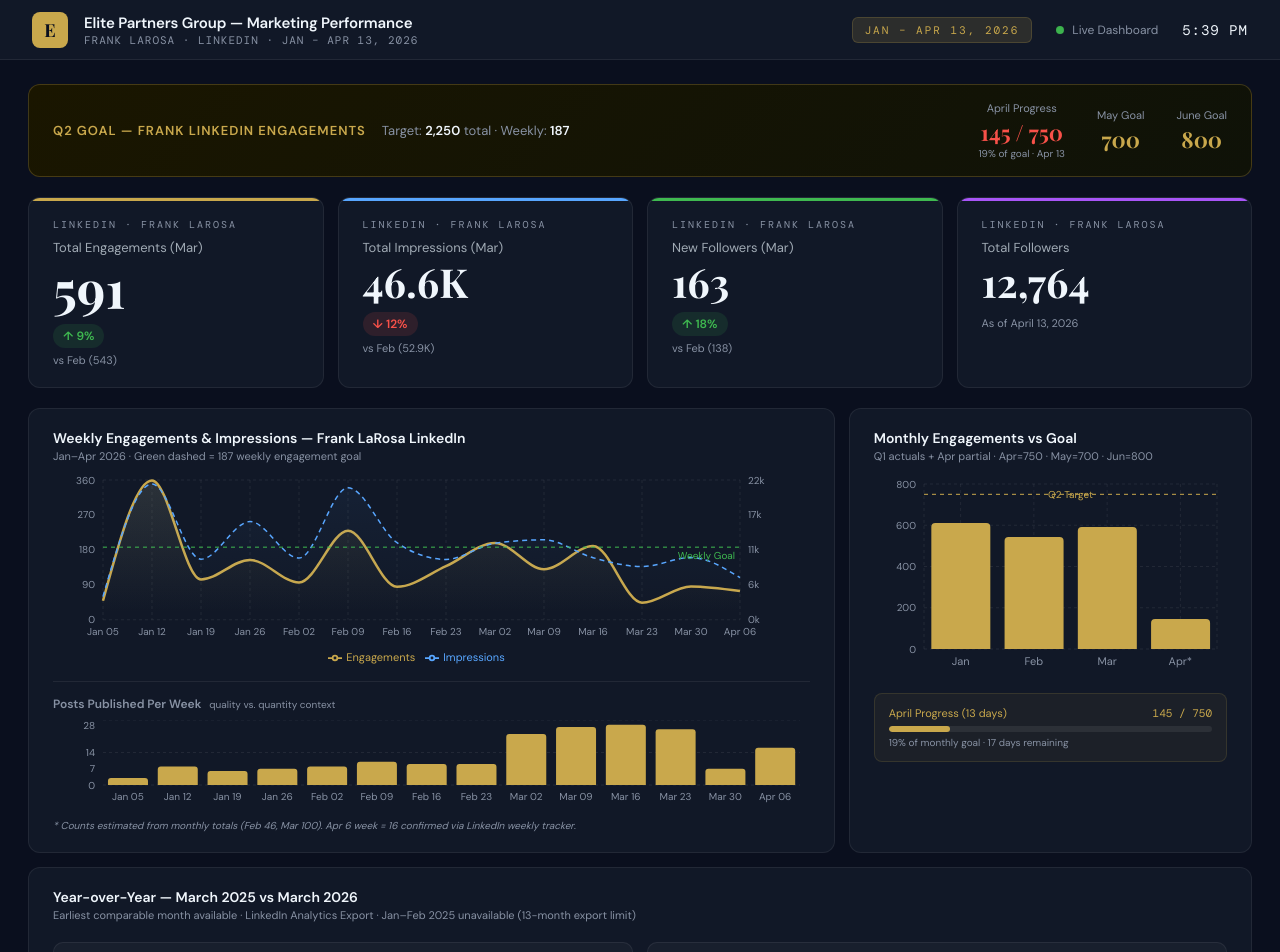
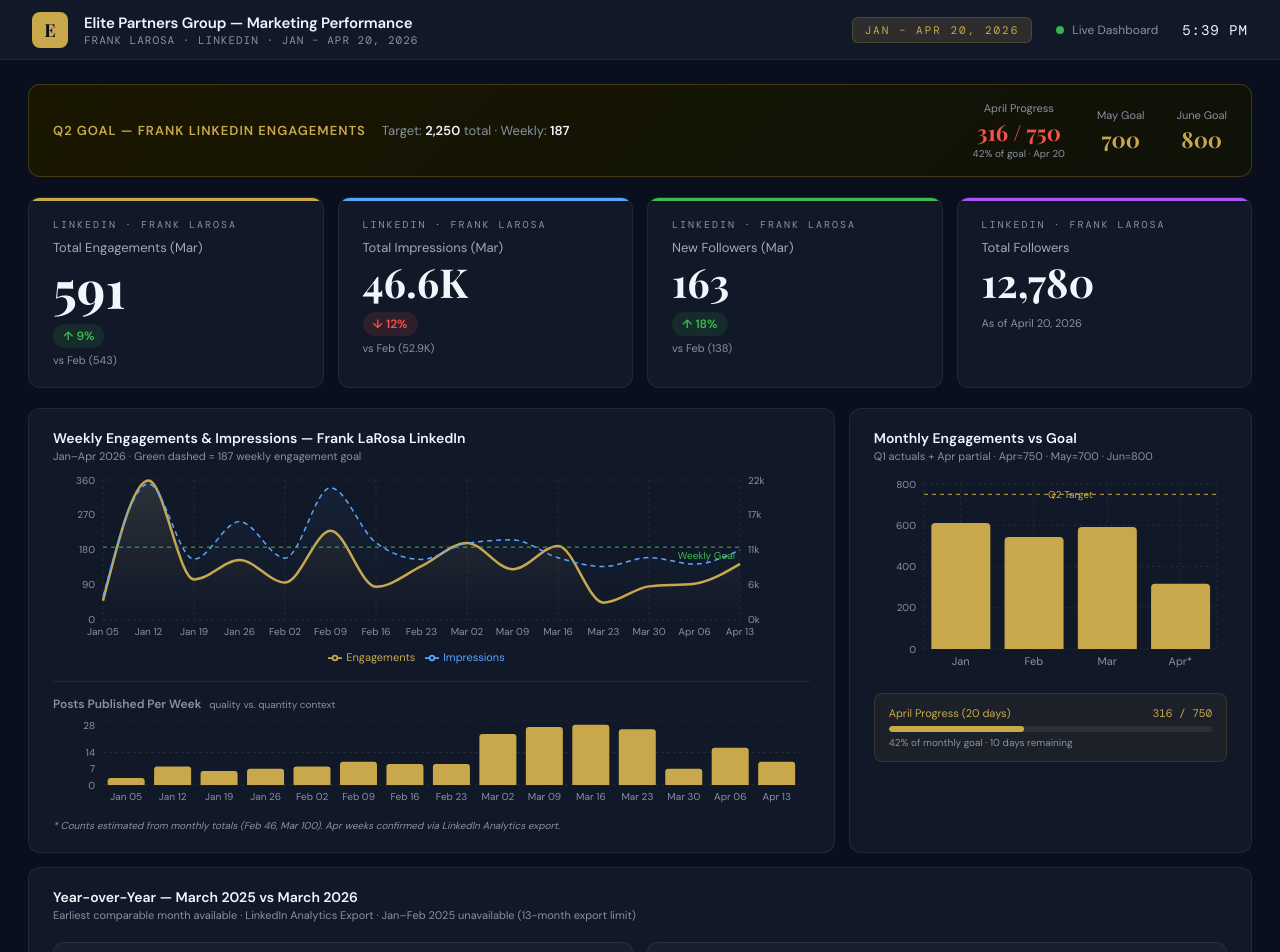
Before and after one commit to acostapabloEC/epg-marketing-dashboard, a React (Vite) app: page / in a window 1280 px wide. Shown: the top 952 px of the page. Built offline with nearby package versions, Linux system fonts and the light colour scheme.

Commit message:
update April data through Apr 20

```diff
--- a/src/App.jsx
+++ b/src/App.jsx
@@ -19,14 +19,15 @@
   { week: "Mar 16", engagements: 190, impressions: 9776,  posts: 26 },
   { week: "Mar 23", engagements: 44,  impressions: 8379,  posts: 24 },
   { week: "Mar 30", engagements: 86,  impressions: 9787,  posts: 7  },
-  { week: "Apr 06", engagements: 74,  impressions: 6632,  posts: 16 },
+  { week: "Apr 06", engagements: 93,  impressions: 8771,  posts: 16 },
+  { week: "Apr 13", engagements: 144, impressions: 10993, posts: 10 },
 ];
 
 const monthlyData = [
   { month: "Jan", engagements: 611, goal: 750 },
   { month: "Feb", engagements: 543, goal: 750 },
   { month: "Mar", engagements: 591, goal: 750 },
-  { month: "Apr*", engagements: 145, goal: 750 },
+  { month: "Apr*", engagements: 316, goal: 750 },
 ];
 
 const topPosts = [
@@ -105,7 +106,7 @@
   const engMoM  = Math.round(((591 - 543) / 543) * 100);
   const imprMoM = Math.round(((46576 - 52925) / 52925) * 100);
   const follMoM = Math.round(((163 - 138) / 138) * 100);
-  const aprEng  = 145;
+  const aprEng  = 316;
   const aprGoal = 750;
   const aprPct  = Math.round((aprEng / aprGoal) * 100);
   const maxFmtEng = Math.max(...formatMix.map(f => f.avgEng));
@@ -127,11 +128,11 @@
           <div style={{ width: 36, height: 36, background: GOLD, borderRadius: 8, display: "flex", alignItems: "center", justifyContent: "center", fontFamily: "'Playfair Display', serif", fontSize: 18, fontWeight: 700, color: "#0a0f1e" }}>E</div>
           <div>
             <div style={{ fontSize: 15, fontWeight: 600, letterSpacing: "-0.01em" }}>Elite Partners Group — Marketing Performance</div>
-            <div style={{ fontFamily: "'DM Mono', monospace", fontSize: 11, color: MUTED, letterSpacing: 1, textTransform: "uppercase" }}>Frank LaRosa · LinkedIn · Jan – Apr 13, 2026</div>
+            <div style={{ fontFamily: "'DM Mono', monospace", fontSize: 11, color: MUTED, letterSpacing: 1, textTransform: "uppercase" }}>Frank LaRosa · LinkedIn · Jan – Apr 20, 2026</div>
           </div>
         </div>
         <div style={{ display: "flex", alignItems: "center", gap: 24 }}>
-          <div style={{ fontFamily: "'DM Mono', monospace", fontSize: 11, letterSpacing: 2, textTransform: "uppercase", background: GOLD_DIM, color: GOLD, padding: "5px 12px", borderRadius: 6, border: `1px solid rgba(201,168,76,0.2)` }}>Jan – Apr 13, 2026</div>
+          <div style={{ fontFamily: "'DM Mono', monospace", fontSize: 11, letterSpacing: 2, textTransform: "uppercase", background: GOLD_DIM, color: GOLD, padding: "5px 12px", borderRadius: 6, border: `1px solid rgba(201,168,76,0.2)` }}>Jan – Apr 20, 2026</div>
           <div style={{ display: "flex", alignItems: "center", gap: 8, fontSize: 12, color: MUTED }}>
             <div style={{ width: 8, height: 8, borderRadius: "50%", background: GREEN, animation: "pulse 2s infinite" }} />
             Live Dashboard
@@ -154,7 +155,7 @@
             <div style={{ textAlign: "center" }}>
               <div style={{ fontSize: 11, color: MUTED, marginBottom: 2 }}>April Progress</div>
               <div style={{ fontFamily: "'Playfair Display', serif", fontSize: 22, fontWeight: 700, color: aprPct >= 50 ? GREEN : RED }}>{aprEng} / 750</div>
-              <div style={{ fontSize: 10, color: MUTED }}>{aprPct}% of goal · Apr 13</div>
+              <div style={{ fontSize: 10, color: MUTED }}>{aprPct}% of goal · Apr 20</div>
             </div>
             {[{ label: "May Goal", val: "700" }, { label: "June Goal", val: "800" }].map((g) => (
               <div key={g.label} style={{ textAlign: "center" }}>
@@ -170,7 +171,7 @@
           <KpiCard source="LinkedIn · Frank LaRosa" label="Total Engagements (Mar)" value="591" delta={engMoM} deltaLabel="vs Feb (543)" accent={GOLD} large />
           <KpiCard source="LinkedIn · Frank LaRosa" label="Total Impressions (Mar)" value="46.6K" delta={imprMoM} deltaLabel="vs Feb (52.9K)" accent={BLUE} />
           <KpiCard source="LinkedIn · Frank LaRosa" label="New Followers (Mar)" value="163" delta={follMoM} deltaLabel="vs Feb (138)" accent={GREEN} />
-          <KpiCard source="LinkedIn · Frank LaRosa" label="Total Followers" value="12,764" accent={PURPLE} sub="As of April 13, 2026" />
+          <KpiCard source="LinkedIn · Frank LaRosa" label="Total Followers" value="12,780" accent={PURPLE} sub="As of April 20, 2026" />
         </div>
 
         {/* ROW 2: CHARTS */}
@@ -217,7 +218,7 @@
                 </BarChart>
               </ResponsiveContainer>
               <div style={{ fontSize: 10, color: MUTED, marginTop: 4, fontStyle: "italic" }}>
-                * Counts estimated from monthly totals (Feb 46, Mar 100). Apr 6 week = 16 confirmed via LinkedIn weekly tracker.
+                * Counts estimated from monthly totals (Feb 46, Mar 100). Apr weeks confirmed via LinkedIn Analytics export.
               </div>
             </div>
           </div>
@@ -237,13 +238,13 @@
             </ResponsiveContainer>
             <div style={{ marginTop: 14, padding: "12px 14px", background: "rgba(201,168,76,0.06)", border: `1px solid rgba(201,168,76,0.15)`, borderRadius: 8 }}>
               <div style={{ display: "flex", justifyContent: "space-between", marginBottom: 6 }}>
-                <span style={{ fontSize: 11, color: GOLD }}>April Progress (13 days)</span>
+                <span style={{ fontSize: 11, color: GOLD }}>April Progress (20 days)</span>
                 <span style={{ fontFamily: "'DM Mono', monospace", fontSize: 11, color: GOLD }}>{aprEng} / 750</span>
               </div>
               <div style={{ height: 6, background: "rgba(255,255,255,0.07)", borderRadius: 3, overflow: "hidden" }}>
                 <div style={{ height: "100%", width: `${Math.min(aprPct, 100)}%`, background: aprPct >= 50 ? GREEN : GOLD, borderRadius: 3 }} />
               </div>
-              <div style={{ fontSize: 10, color: MUTED, marginTop: 4 }}>{aprPct}% of monthly goal · 17 days remaining</div>
+              <div style={{ fontSize: 10, color: MUTED, marginTop: 4 }}>{aprPct}% of monthly goal · 10 days remaining</div>
             </div>
           </div>
         </div>
@@ -298,7 +299,7 @@
               { label: "Total Engagements",  val: "1,745",   color: GOLD   },
               { label: "Total Impressions",   val: "149,474", color: BLUE   },
               { label: "New Followers",        val: "459",    color: GREEN  },
-              { label: "Total Followers",      val: "12,764", color: PURPLE },
+              { label: "Total Followers",      val: "12,780", color: PURPLE },
               { label: "Avg Eng / Month",      val: "582",    color: MUTED  },
               { label: "Posts Published",      val: "~181",   color: MUTED  },
             ].map((item) => (
@@ -357,7 +358,7 @@
       {/* FOOTER */}
       <div style={{ borderTop: `1px solid ${BORDER}`, padding: "12px 32px", display: "flex", justifyContent: "space-between", fontFamily: "'DM Mono', monospace", fontSize: 10, color: MUTED, marginTop: 24 }}>
         <span>Elite Partners Group · Marketing Dashboard · Frank LaRosa LinkedIn</span>
-        <span>Source: LinkedIn Analytics Export · Jan 11 – Apr 13, 2026</span>
+        <span>Source: LinkedIn Analytics Export · Jan 11 – Apr 20, 2026</span>
         <span>Q2 Goals: Apr 750 · May 700 · Jun 800 · Weekly: 187</span>
       </div>
     </div>
```
